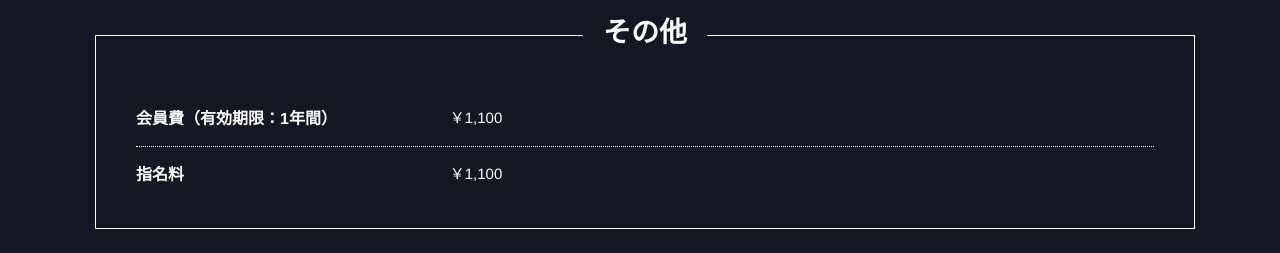
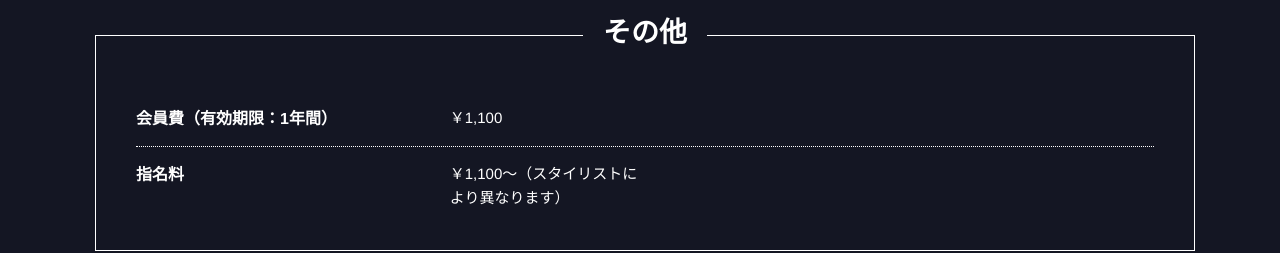
Before and after one commit to kamy0042/bee_group_web, a Next.js app: page /menu in a window 1280 px wide. Shown: the part 5100-5353 px from the top of the page. Built offline with nearby package versions, Linux system fonts and the light colour scheme.

Commit message:
menu更新

```diff
--- a/pages/menu/index.tsx
+++ b/pages/menu/index.tsx
@@ -532,7 +532,7 @@ const Menu = () => (
               </div>
               <div className={styles.menuItem}>
                 <dt className={styles.menuItem_title_etc}>指名料</dt>
-                <dd className={styles.menuItem_pay}>￥1,100</dd>
+                <dd className={styles.menuItem_pay}>￥1,100〜（スタイリストにより異なります）</dd>
               </div>
             </dl>
           </section>
@@ -544,7 +544,7 @@ const Menu = () => (
             とことんツルツルにしたり、毛の量を減らしたり、毛の生える範囲をデザインすることができます。カウンセリング時にご希望をお伝えください。
           </p>
           <p className={styles.removal_notice}>
-            脱毛のご提供は2022年度中に開始予定です。詳細は準備ができ次第お知らせ致します。
+            脱毛の詳細は準備ができ次第お知らせ致します。
           </p>
         </section>
       </div>
```
